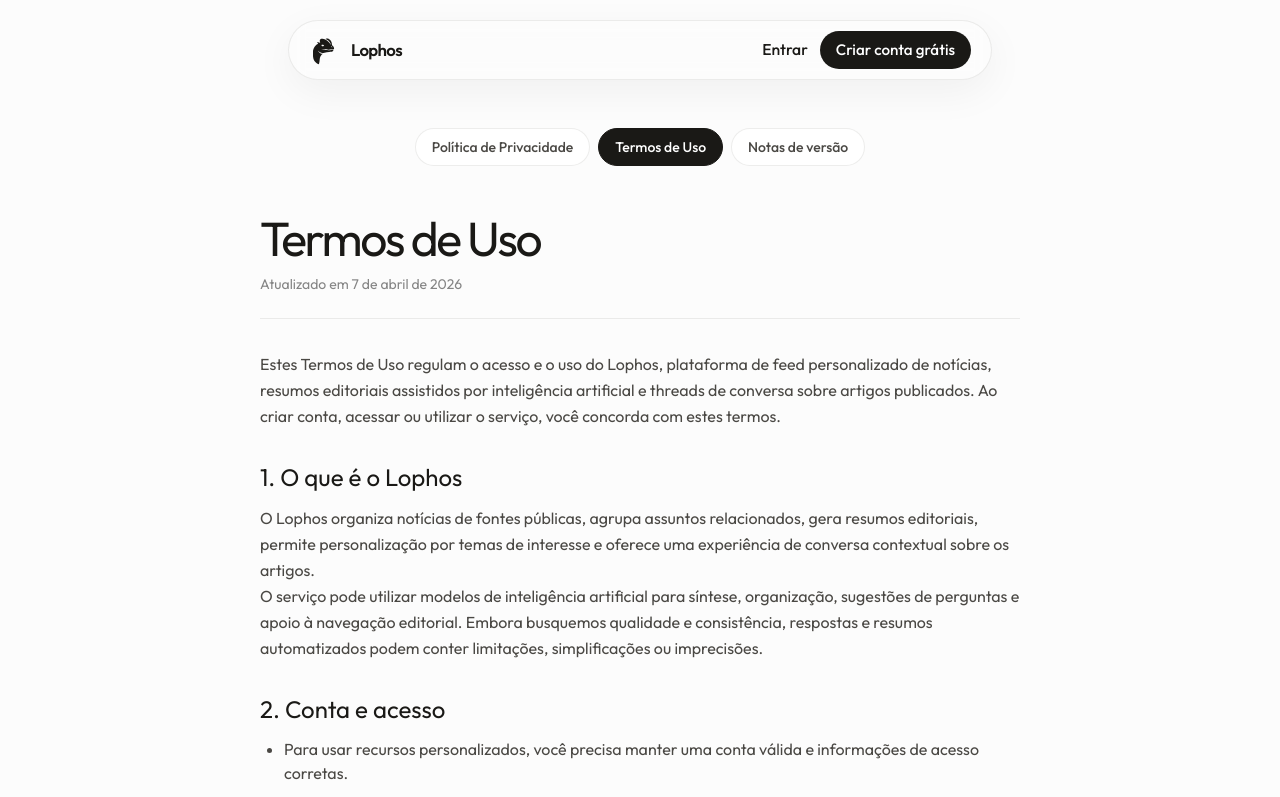
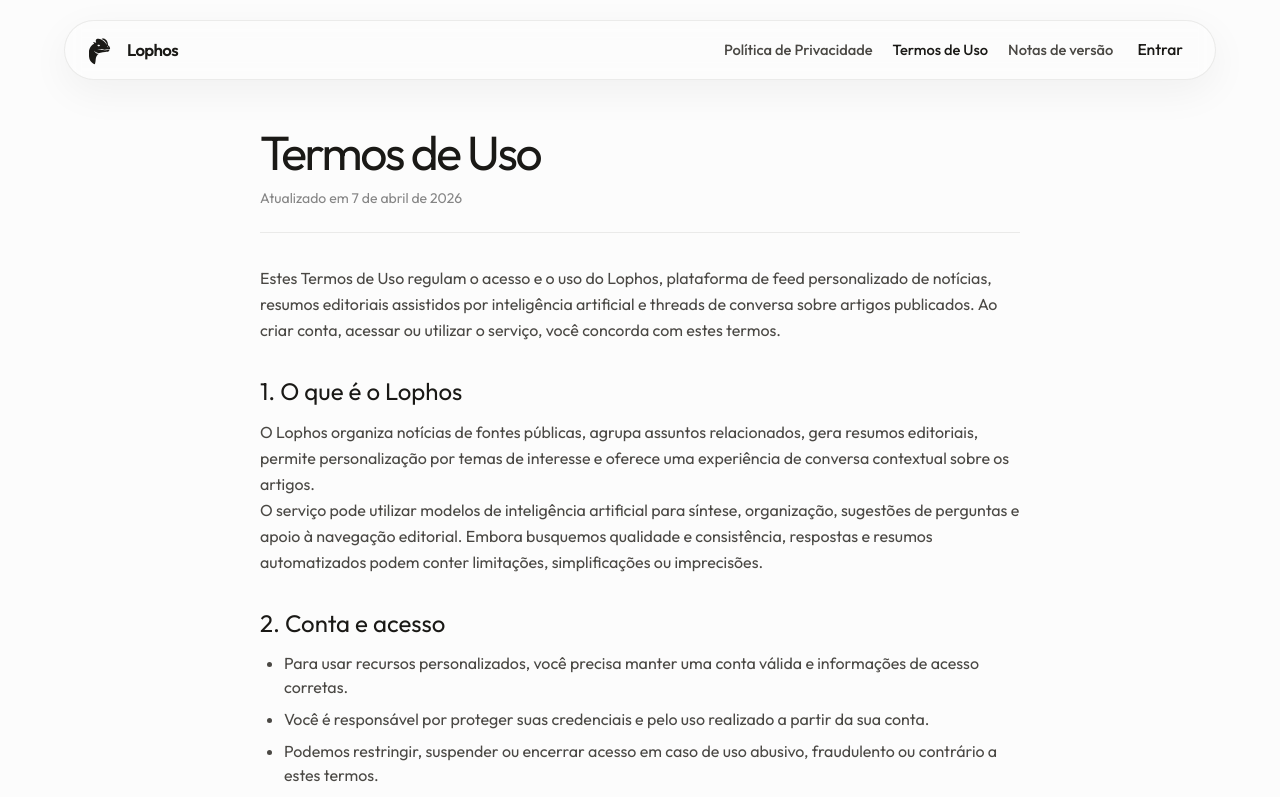
Before and after one commit to designstudio/lophos-feed, a Next.js app: page /termos-de-uso in a window 1280 px wide. Shown: the top 797 px of the page. Built offline with nearby package versions, Linux system fonts and the light colour scheme; no server answers.

Commit message:
Unify public header nav and scroll CTA behavior

```diff
--- a/src/app/page.tsx
+++ b/src/app/page.tsx
@@ -330,7 +330,7 @@
 function CtaBlock() {
   return (
     <section className="px-5 pb-24 pt-8 md:px-8 md:pb-28 md:pt-12">
-      <div className="mx-auto flex max-w-[760px] flex-col items-center px-6 py-12 text-center md:px-10 md:py-16">
+      <div className="mx-auto flex max-w-[760px] flex-col items-center rounded-[30px] bg-bg-secondary px-6 py-12 text-center md:px-10 md:py-16">
         <h2 className="text-[2.75rem] font-semibold leading-[0.98] tracking-[-0.06em] text-ink-primary">
           <span className="block">Pronto para</span>
           <span className="block">Customizar seu feed?</span>
--- a/src/components/LegalPage.tsx
+++ b/src/components/LegalPage.tsx
@@ -1,8 +1,7 @@
 'use client'
 
 import { useEffect } from 'react'
-import Link from 'next/link'
-import { usePathname, useRouter } from 'next/navigation'
+import { usePathname } from 'next/navigation'
 import { cn } from '@/lib/utils'
 import { MarketingFooter } from '@/components/landing/MarketingFooter'
 import { MarketingHeader } from '@/components/landing/MarketingHeader'
@@ -28,13 +27,7 @@
   unstyledContent?: boolean
   children: React.ReactNode
 }) {
-  const router = useRouter()
   const pathname = usePathname()
-  const links: Array<{ href: LegalPath; label: string }> = [
-    { href: '/politica-de-privacidade', label: 'Política de Privacidade' },
-    { href: '/termos-de-uso', label: 'Termos de Uso' },
-    { href: '/notas-de-versao', label: 'Notas de versão' },
-  ]
 
   useEffect(() => {
     const shouldAnimate = sessionStorage.getItem('legal-page-animate') === '1'
@@ -57,41 +50,12 @@
     return () => window.cancelAnimationFrame(frame)
   }, [pathname])
 
-  const navigateTo = (href: LegalPath) => {
-    if (href === currentPath) return
-
-    sessionStorage.setItem('legal-page-scroll-top', String(window.scrollY))
-    sessionStorage.setItem('legal-page-animate', '1')
-    router.push(href)
-  }
-
   return (
     <main className="min-h-screen bg-bg-primary text-ink-primary">
-      <MarketingHeader />
+      <MarketingHeader currentPath={currentPath} />
 
       <section className="px-5 pb-18 pt-28 md:px-8 md:pb-20 md:pt-32">
         <div className="mx-auto max-w-[980px]">
-          <div className="mb-10 flex flex-wrap justify-center gap-2 md:mb-12">
-            {links.map((link) => {
-              const active = currentPath === link.href
-              return (
-                <button
-                  key={link.href}
-                  type="button"
-                  onClick={() => navigateTo(link.href)}
-                  className={cn(
-                    'rounded-full border px-4 py-2 text-sm font-medium transition-opacity',
-                    active
-                      ? 'border-ink-primary bg-ink-primary text-white'
-                      : 'border-border bg-white text-ink-secondary hover:opacity-70'
-                  )}
-                >
-                  {link.label}
-                </button>
-              )
-            })}
-          </div>
-
           <article className="mx-auto max-w-[760px]">
             <header className="mb-8 border-b border-border pb-6">
               <h1 className="font-display text-3xl leading-tight tracking-[-0.05em] md:text-5xl">{title}</h1>
--- a/src/components/landing/MarketingHeader.tsx
+++ b/src/components/landing/MarketingHeader.tsx
@@ -1,27 +1,107 @@
+'use client'
+
 import Link from 'next/link'
+import { useEffect, useState } from 'react'
+import { useRouter } from 'next/navigation'
 import { LophosLogo } from '@/components/LophosLogo'
+import { cn } from '@/lib/utils'
 
-export function MarketingHeader() {
+type LegalPath = '/termos-de-uso' | '/politica-de-privacidade' | '/notas-de-versao'
+
+const legalLinks: Array<{ href: LegalPath; label: string }> = [
+  { href: '/politica-de-privacidade', label: 'Política de Privacidade' },
+  { href: '/termos-de-uso', label: 'Termos de Uso' },
+  { href: '/notas-de-versao', label: 'Notas de versão' },
+]
+
+export function MarketingHeader({ currentPath }: { currentPath?: LegalPath }) {
+  const router = useRouter()
+  const [showSignup, setShowSignup] = useState(false)
+
+  useEffect(() => {
+    const onScroll = () => {
+      setShowSignup(window.scrollY > 24)
+    }
+
+    onScroll()
+    window.addEventListener('scroll', onScroll, { passive: true })
+    return () => window.removeEventListener('scroll', onScroll)
+  }, [])
+
+  const navigateTo = (href: LegalPath) => {
+    if (href === currentPath) return
+
+    sessionStorage.setItem('legal-page-scroll-top', String(window.scrollY))
+    sessionStorage.setItem('legal-page-animate', '1')
+    router.push(href)
+  }
+
   return (
     <div className="pointer-events-none fixed inset-x-0 top-5 z-40 flex justify-center px-4">
-      <div className="pointer-events-auto header-blur flex h-[60px] w-full max-w-[44rem] items-center justify-between rounded-full border border-border px-5 shadow-[0_12px_40px_rgba(17,17,17,0.05)]">
-        <Link href="/" className="flex items-center gap-3 text-ink-primary">
+      <div
+        className={cn(
+          'pointer-events-auto header-blur flex h-[60px] w-full items-center justify-between rounded-full border border-border px-5 shadow-[0_12px_40px_rgba(17,17,17,0.05)] transition-[max-width] duration-300',
+          currentPath ? 'max-w-[72rem]' : 'max-w-[44rem]'
+        )}
+      >
+        <Link href="/" className="flex shrink-0 items-center gap-3 text-ink-primary">
           <LophosLogo size={30} />
           <span className="text-[1.05rem] font-semibold tracking-[-0.04em]">Lophos</span>
         </Link>
 
-        <div className="flex items-center gap-3">
+        <div className="flex min-w-0 flex-1 items-center justify-end gap-4 md:gap-6">
+          {currentPath ? (
+            <div
+              className={cn(
+                'hidden items-center gap-5 text-[0.92rem] font-medium text-ink-secondary transition-transform duration-300 md:flex',
+                showSignup ? '-translate-x-2' : 'translate-x-0'
+              )}
+            >
+              {legalLinks.map((link) => {
+                const active = currentPath === link.href
+                return (
+                  <button
+                    key={link.href}
+                    type="button"
+                    onClick={() => navigateTo(link.href)}
+                    className={cn(
+                      'whitespace-nowrap transition-opacity',
+                      active ? 'text-ink-primary' : 'hover:opacity-65'
+                    )}
+                  >
+                    {link.label}
+                  </button>
+                )
+              })}
+            </div>
+          ) : null}
+
+          <div
+            className={cn(
+              'flex items-center gap-3 transition-transform duration-300',
+              showSignup ? '-translate-x-2' : 'translate-x-0'
+            )}
+          >
             <Link href="/login" className="text-[0.98rem] font-medium text-ink-primary transition-opacity hover:opacity-65">
               Entrar
             </Link>
+
             <Link
               href="/login"
-            className="inline-flex items-center rounded-full bg-ink-primary px-4 py-2 text-[0.95rem] font-medium text-white transition-opacity hover:opacity-85"
+              className={cn(
+                'inline-flex items-center justify-center overflow-hidden whitespace-nowrap rounded-full bg-ink-primary text-[0.95rem] font-medium text-white transition-all duration-300 hover:opacity-85',
+                showSignup
+                  ? 'max-w-[220px] translate-y-0 px-4 py-2 opacity-100'
+                  : 'pointer-events-none max-w-0 translate-y-3 px-0 py-0 opacity-0'
+              )}
+              aria-hidden={!showSignup}
+              tabIndex={showSignup ? 0 : -1}
             >
               Criar conta grátis
             </Link>
           </div>
         </div>
       </div>
+    </div>
   )
 }
```
Lines whose indentation alone changed are shown as unchanged.
